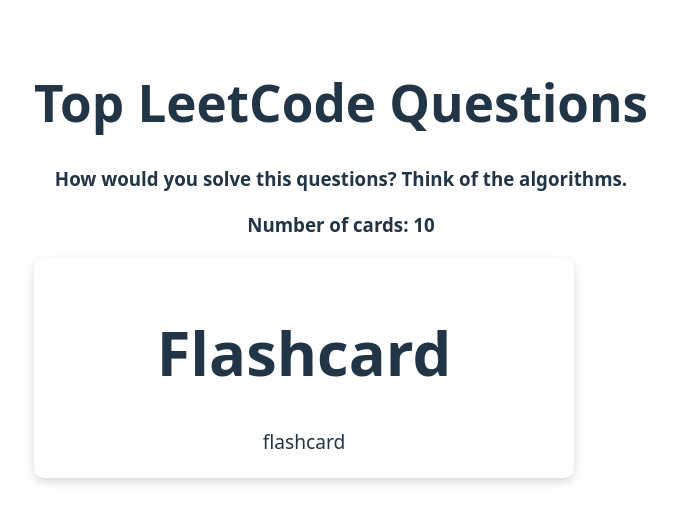
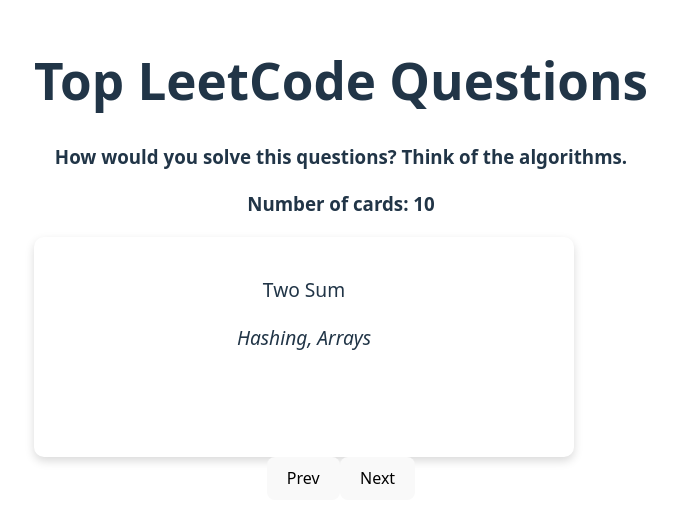
Before and after one commit to anekemuna/flippy-flashcards, a React (Vite) app: page / in a window 1280 px wide. Shown: the part 141-664 px from the top of the page, without its empty margins (299-976 px from the left). Built offline with nearby package versions, Linux system fonts and the light colour scheme.

Commit message:
Update Flashcard.jsx - add prop details and buttons

```diff
--- a/src/components/Flashcard.jsx
+++ b/src/components/Flashcard.jsx
@@ -1,11 +1,42 @@
 import React, { useState } from "react";
 
-const Flashcard = () => {
+const Flashcard = (props) => {
   const [isFlipped, setIsFlipped] = useState(false);
 
+  const flashcard = props.flashcard;
+  const next = props.next;
+  const prev = props.prev;
+
+  const formatAnswers = () => {
+    return flashcard.answers.map((answer, index) => (
+      <div key={index}>
+        <strong>{index + 1}:</strong> {answer}
+      </div>
+    ));
+  };
+
+  const handleClick = () => {
+    setIsFlipped(!isFlipped);
+  };
+
   return (
-    <div className="flashcard">
-      <h1>Flashcard</h1>flashcard
+    <div className="flashcard-container">
+      <div className="flashcard" onClick={handleClick}>
+        {isFlipped ? (
+          formatAnswers()
+        ) : (
+          <>
+            <p>{flashcard.question}</p>
+            <p>
+              <em>{flashcard.category}</em>
+            </p>
+          </>
+        )}
+      </div>
+      <div>
+        <button onClick={prev}>Prev</button>
+        <button onClick={next}>Next</button>
+      </div>
     </div>
   );
 };
```
